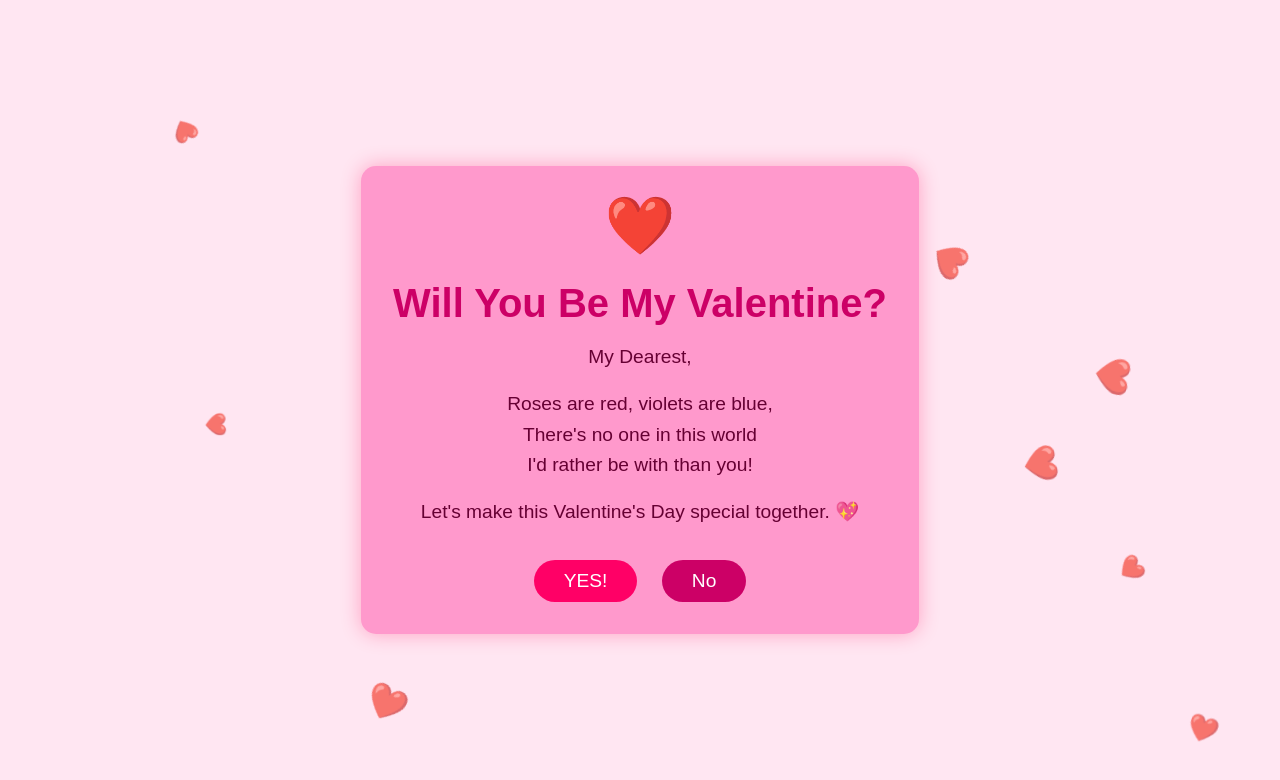
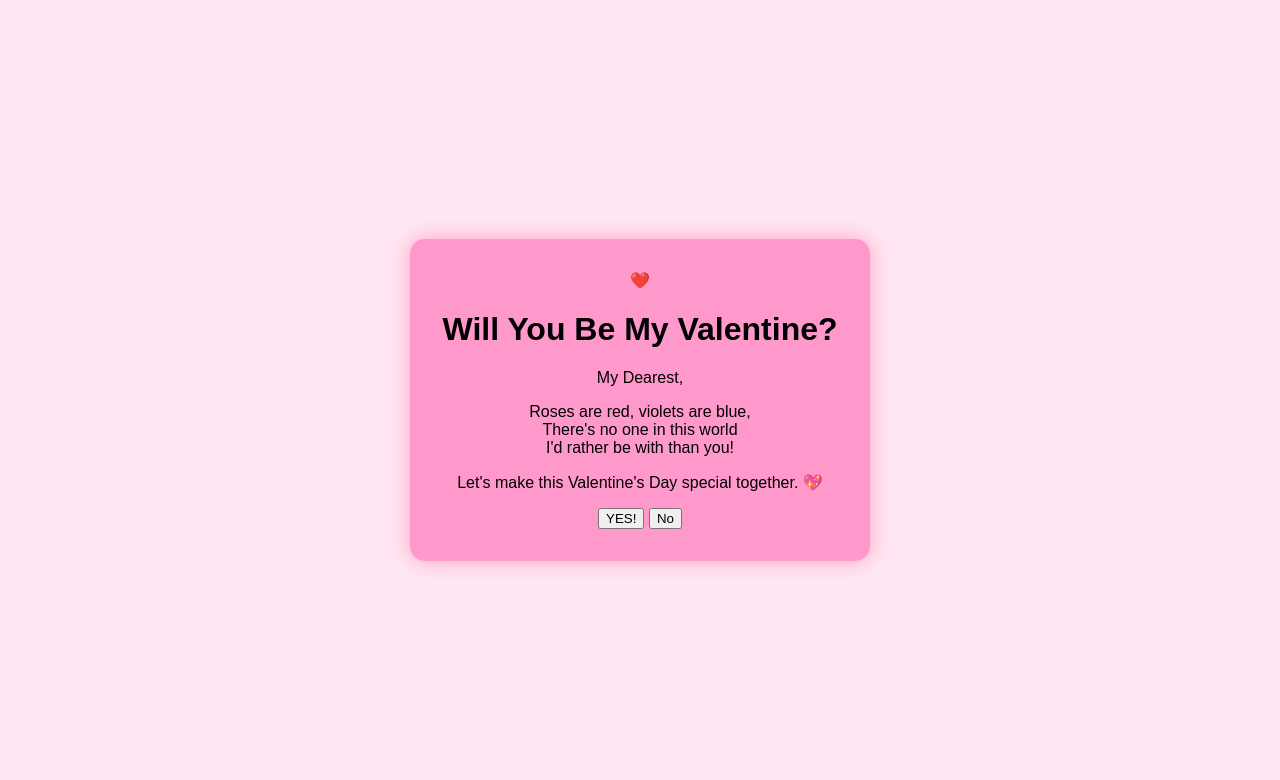
Before and after one commit to teke20/valentine, a plain HTML site: page index.html in a window 1280 px wide. Drawn offline with Linux system fonts and the light colour scheme.

Commit message:
Update index.html

```diff
--- a/index.html
+++ b/index.html
@@ -26,75 +26,19 @@
             margin: 20px;
         }
 
-        h1 {
-            color: #cc0066;
-            font-size: 2.5em;
-            margin-bottom: 1rem;
-        }
+        /* ... (keep all previous CSS styles) ... */
 
-        p {
-            color: #660033;
-            font-size: 1.2em;
-            line-height: 1.6;
-            margin: 1rem 0;
-        }
-
-        .heart {
-            color: #ff0066;
-            font-size: 3em;
-            animation: pulse 1.5s infinite;
-        }
-
-        .buttons {
-            margin-top: 2rem;
-        }
-
-        button {
-            padding: 10px 30px;
-            margin: 0 10px;
-            border: none;
-            border-radius: 25px;
-            font-size: 1.2em;
-            cursor: pointer;
-            transition: transform 0.3s;
-        }
-
-        #yesBtn {
-            background-color: #ff0066;
-            color: white;
-        }
-
-        #noBtn {
-            background-color: #cc0066;
-            color: white;
-        }
-
-        button:hover {
-            transform: scale(1.1);
-        }
-
-        @keyframes pulse {
-            0% { transform: scale(1); }
-            50% { transform: scale(1.2); }
-            100% { transform: scale(1); }
-        }
-
-        .hearts-container {
+        .celebration-page {
+            display: none;
             position: fixed;
+            top: 0;
+            left: 0;
             width: 100%;
             height: 100%;
-            pointer-events: none;
-        }
-
-        .floating-heart {
-            position: absolute;
-            opacity: 0.7;
-            animation: float 3s infinite linear;
-        }
-
-        @keyframes float {
-            0% { transform: translateY(100vh) rotate(0deg); }
-            100% { transform: translateY(-100vh) rotate(360deg); }
+            background: #ff0066;
+            z-index: 1000;
+            justify-content: center;
+            align-items: center;
         }
     </style>
 </head>
@@ -116,32 +60,29 @@
         </div>
     </div>
 
+    <div class="celebration-page" id="celebrationPage">
+        <div class="container">
+            <div class="heart">🎉❤️🎉</div>
+            <h1>Hooray! Let's Celebrate! 🥂</h1>
+            <p>Looking forward to our wonderful time together!</p>
+        </div>
+    </div>
+
     <script>
-        function createHearts() {
-            const heartsContainer = document.getElementById('hearts');
-            for (let i = 0; i < 20; i++) {
-                const heart = document.createElement('div');
-                heart.className = 'floating-heart';
-                heart.innerHTML = '❤️';
-                heart.style.left = Math.random() * 100 + '%';
-                heart.style.animationDelay = Math.random() * 2 + 's';
-                heart.style.fontSize = (Math.random() * 20 + 15) + 'px';
-                heartsContainer.appendChild(heart);
+        // ... (keep all previous JavaScript functions) ...
+
+        function respondYes() {
+            document.getElementById('celebrationPage').style.display = 'flex';
+            createConfetti();
+            try {
+                const audio = new Audio('https://assets.mixkit.co/active_storage/sfx/2997/2997-preview.mp3');
+                audio.play();
+            } catch(e) {
+                console.log("Audio playback error:", e);
             }
         }
 
-        function moveButton() {
-            const noBtn = document.getElementById('noBtn');
-            noBtn.style.position = 'absolute';
-            noBtn.style.left = Math.random() * 80 + '%';
-            noBtn.style.top = Math.random() * 80 + '%';
-        }
-
-        function respondYes() {
-            window.location.href = "https://example.com/yes-response"; // Replace with your URL
-        }
-
-        // Create floating hearts on load
+        // Initial heart creation
         createHearts();
     </script>
 </body>
```
